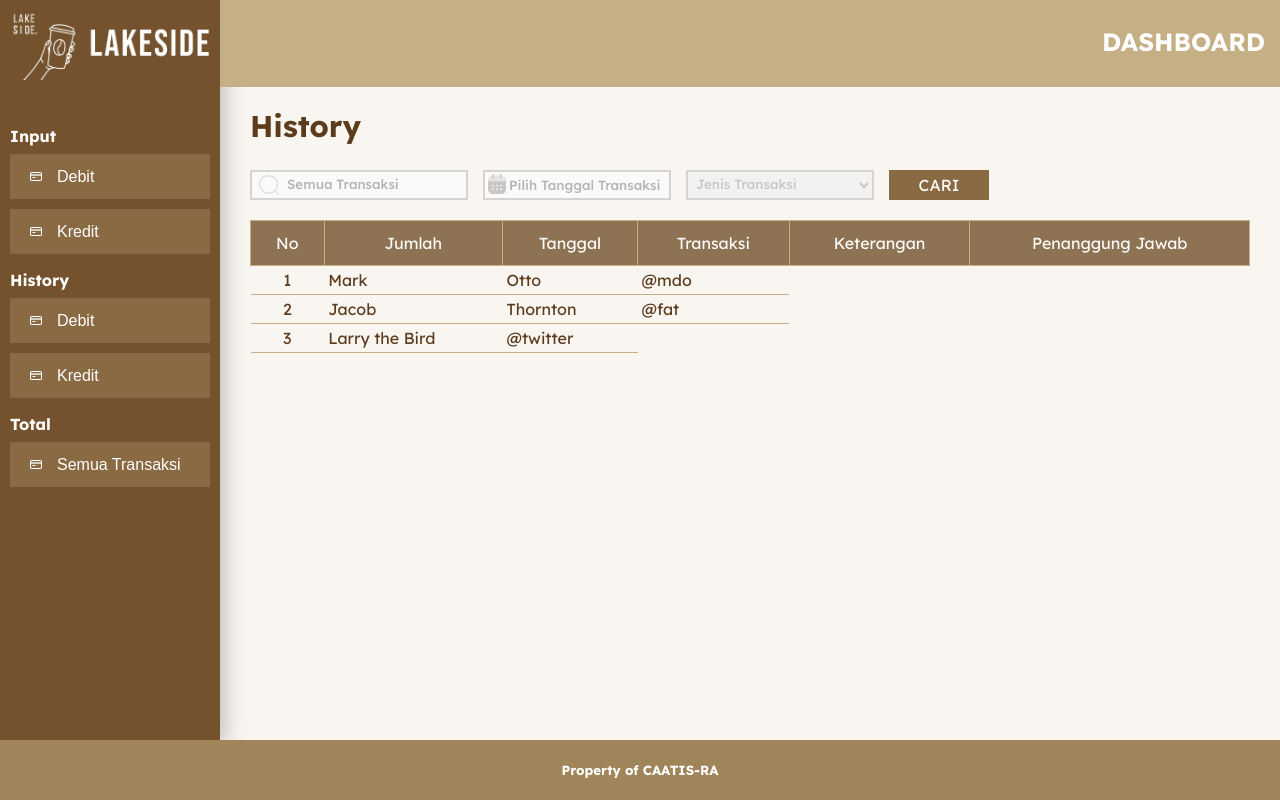
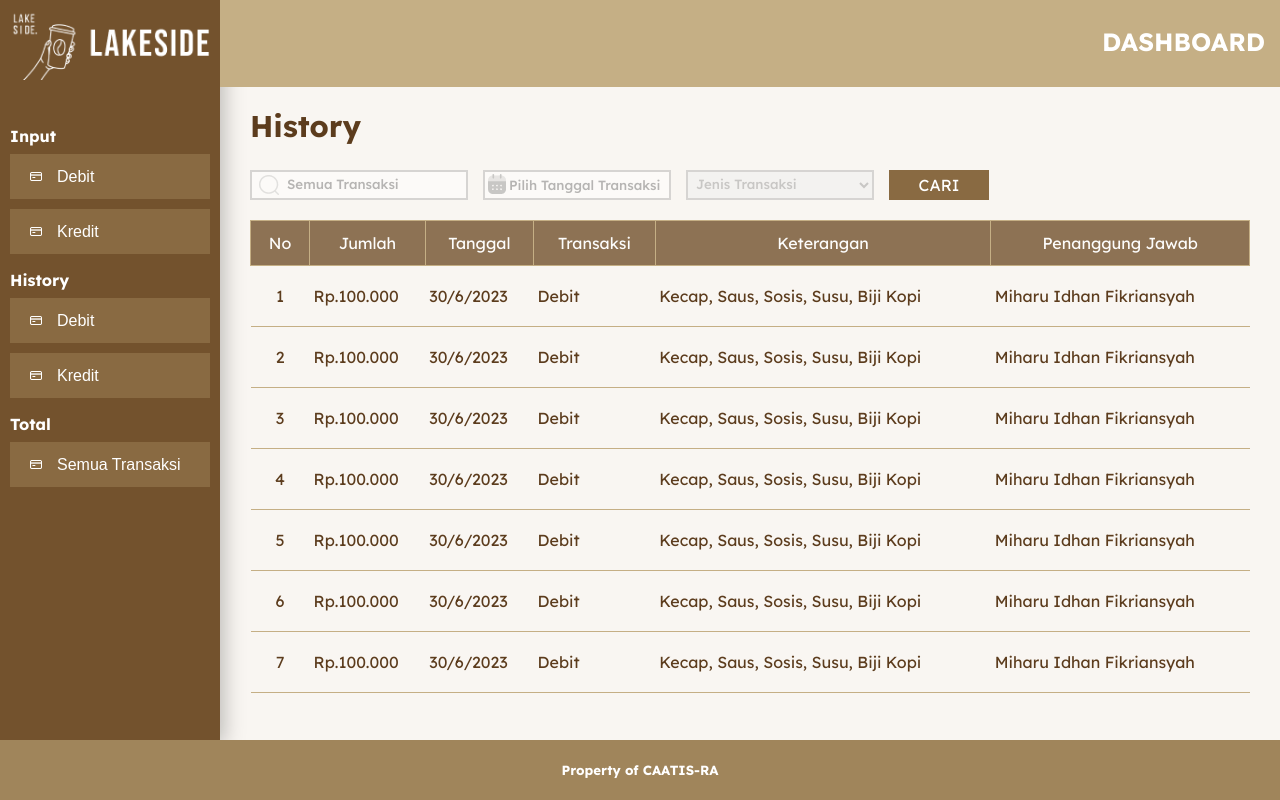
Before and after one commit to Miharufikriansyah/Lakeside, a CodeIgniter 4 app: template app/Views/history/history.php in a window 1280 px wide. Run offline with PHP 8.4 and a stand-in for CodeIgniter, Linux system fonts and the light colour scheme; the template is opened without the code that fills it, so the values that code supplies are empty; some libraries are stand-ins or nearby versions.

Commit message:
History Update

```diff
--- a/app/Views/history/history.php
+++ b/app/Views/history/history.php
@@ -28,23 +28,16 @@
                 </tr>
             </thead>
             <tbody>
-                <tr>
-                    <th>1</th>
-                    <td>Mark</td>
-                    <td>Otto</td>
-                    <td>@mdo</td>
-                </tr>
-                <tr>
-                    <th>2</th>
-                    <td>Jacob</td>
-                    <td>Thornton</td>
-                    <td>@fat</td>
-                </tr>
-                <tr>
-                    <th>3</th>
-                    <td>Larry the Bird</td>
-                    <td>@twitter</td>
-                </tr>
+                <?php for ($i = 1; $i <= 7; $i++) { ?>
+                    <tr>
+                        <th><?= $i ?></th>
+                        <td>Rp.100.000</td>
+                        <td>30/6/2023</td>
+                        <td>Debit</td>
+                        <td>Kecap, Saus, Sosis, Susu, Biji Kopi</td>
+                        <td>Miharu Idhan Fikriansyah</td>
+                    </tr>
+                <?php }; ?>
             </tbody>
         </table>
     </div>
--- a/public/css/style.css
+++ b/public/css/style.css
@@ -234,6 +234,7 @@ option {
   display: flex;
   flex-direction: column;
   gap: 20px;
+  margin-bottom: 32px;
 }
 
 .search-container {
@@ -334,6 +335,7 @@ option {
 .history {
   border-collapse: collapse;
   width: 100%;
+  border-spacing: 20px;
 }
 
 .history thead th {
@@ -353,7 +355,7 @@ option {
 .history tbody tr th,
 .history tbody tr td {
   border-bottom: 1px solid #c5af85;
-  padding: 4px;
+  padding: 20px 4px;
   color: #5c3c1d;
 }
 
```
